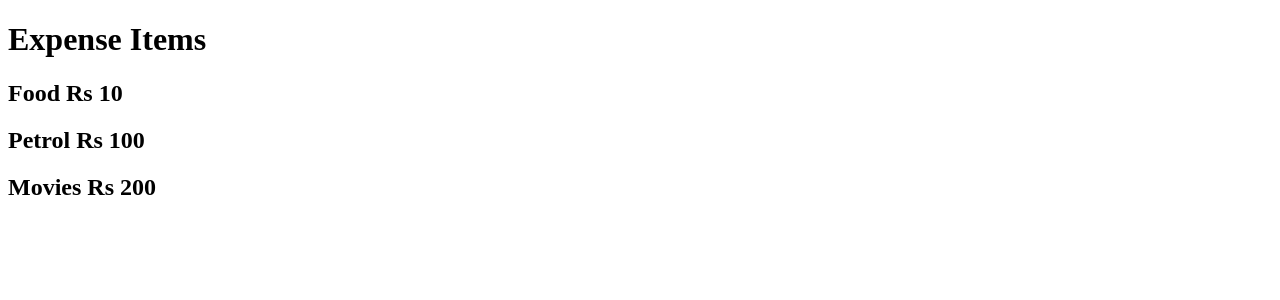
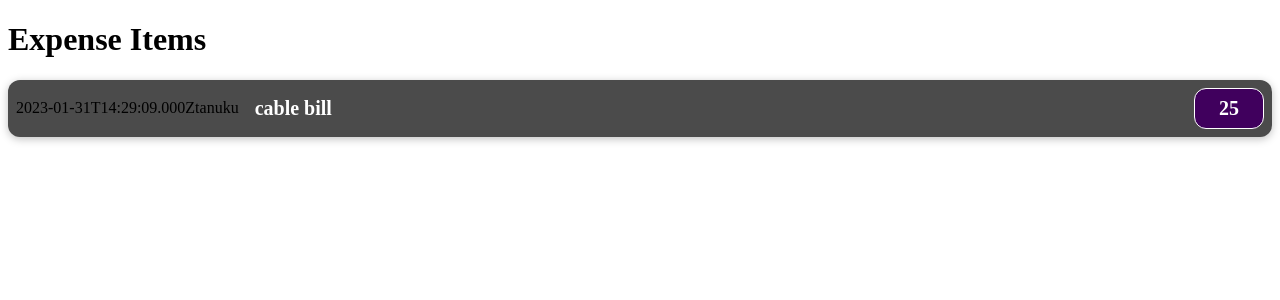
Before and after one commit to prawin10-mech/expense-tracker-react, a React (Vite) app: page / in a window 1280 px wide. Shown: the top 300 px of the page. Built offline with nearby package versions, Linux system fonts and the light colour scheme.

Commit message:
added javascript

```diff
--- a/src/App.js
+++ b/src/App.js
@@ -1,5 +1,3 @@
-import React from "react";
-import { ReactDOM } from "react-dom/client";
 import ExpenseItems from "./components/ExpenseItems";
 
 function App() {
--- /dev/null
+++ b/src/components/ExpenseItem.css
@@ -0,0 +1,56 @@
+.expense-item {
+  display: flex;
+  justify-content: space-between;
+  align-items: center;
+  box-shadow: 0 2px 8px rgba(0, 0, 0, 0.25);
+  padding: 0.5rem;
+  margin: 1rem 0;
+  border-radius: 12px;
+  background-color: #4b4b4b;
+}
+
+.expense-item__description {
+  display: flex;
+  flex-direction: column;
+  gap: 1rem;
+  align-items: flex-end;
+  flex-flow: column-reverse;
+  justify-content: flex-start;
+  flex: 1;
+}
+
+.expense-item h2 {
+  color: #3a3a3a;
+  font-size: 1rem;
+  flex: 1;
+  margin: 0 1rem;
+  color: white;
+}
+
+.expense-item__price {
+  font-size: 1rem;
+  font-weight: bold;
+  color: white;
+  background-color: #40005d;
+  border: 1px solid white;
+  padding: 0.5rem;
+  border-radius: 12px;
+}
+
+@media (min-width: 580px) {
+  .expense-item__description {
+    flex-direction: row;
+    align-items: center;
+    justify-content: flex-start;
+    flex: 1;
+  }
+
+  .expense-item__description h2 {
+    font-size: 1.25rem;
+  }
+
+  .expense-item__price {
+    font-size: 1.25rem;
+    padding: 0.5rem 1.5rem;
+  }
+}
--- a/src/components/ExpenseItems.js
+++ b/src/components/ExpenseItems.js
@@ -1,10 +1,18 @@
+import "./ExpenseItem.css";
 function ExpenseItems() {
+  const date = new Date();
+  const description = "cable bill";
+  const price = 25;
+  const LocationOfExpenditure = "tanuku";
   return (
-    <>
-      <h2>Food Rs 10</h2>
-      <h2>Petrol Rs 100</h2>
-      <h2>Movies Rs 200</h2>
-    </>
+    <div className="expense-item">
+      <div>{date.toISOString()}</div>
+      <div>{LocationOfExpenditure}</div>
+      <div className="expense-item__description">
+        <h2>{description}</h2>
+        <div className="expense-item__price">{price}</div>
+      </div>
+    </div>
   );
 }
 
```
Also changed, not shown: 1 other file (tests, documents, lock files or other folders).
